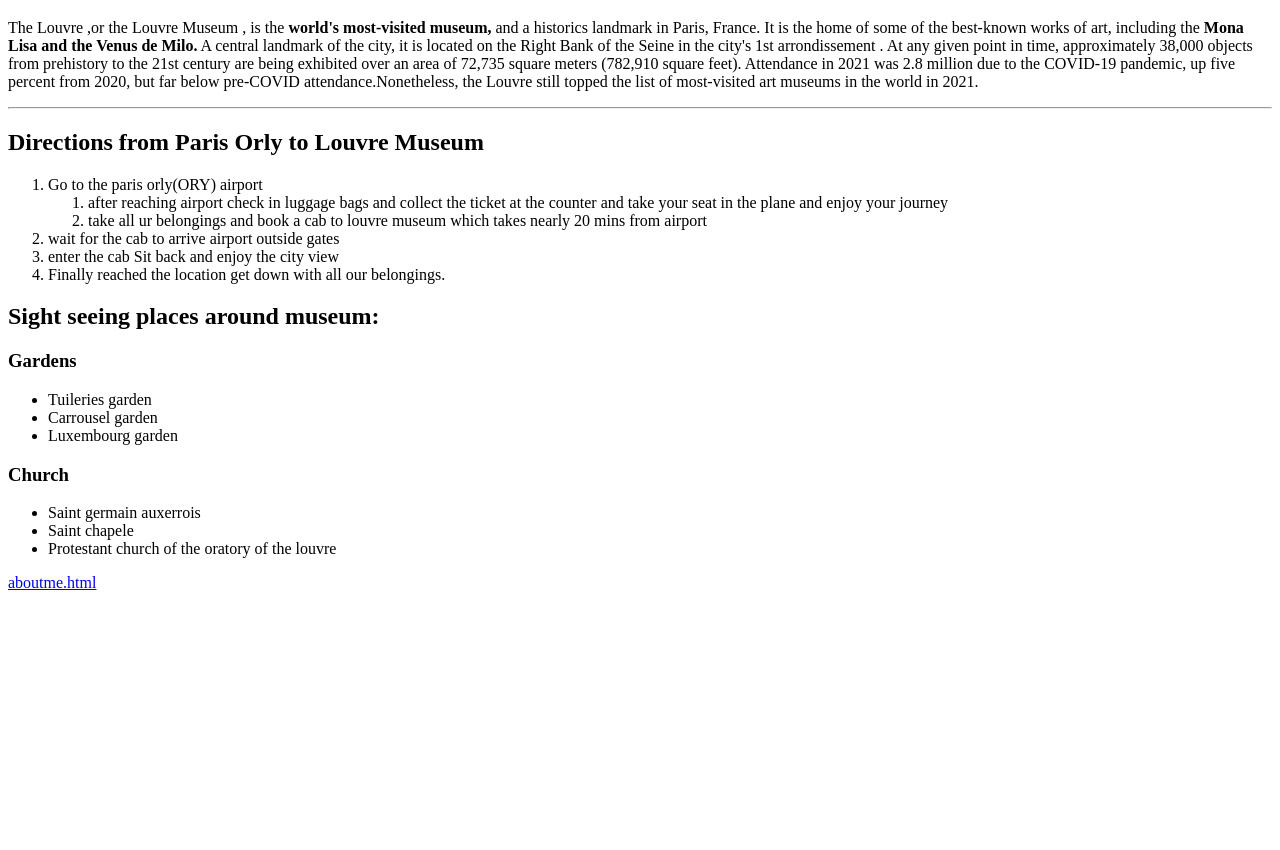
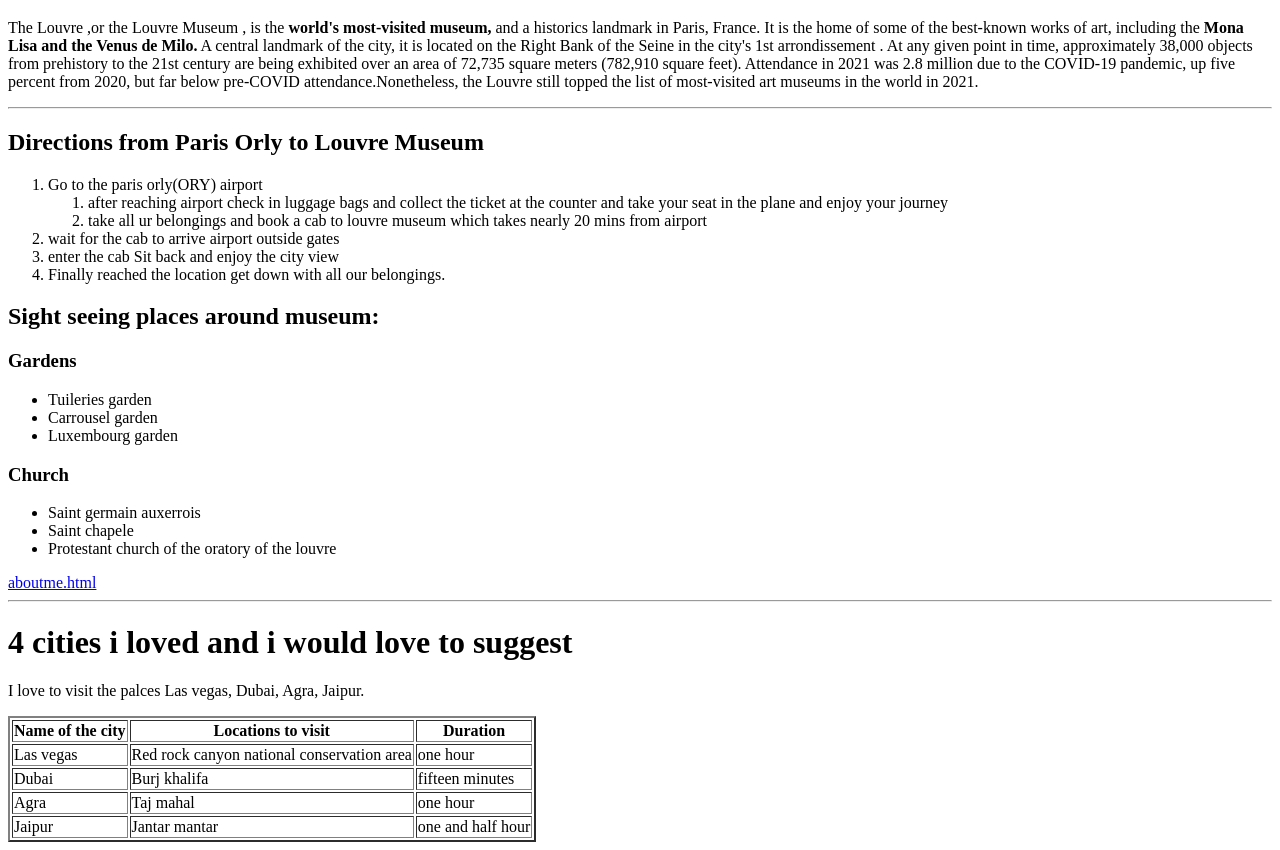
Before and after one commit to 44-563-Web-Apps-F22/44563-webapps-assignment-3-Pravali7777, a plain HTML site: page index.html in a window 1280 px wide. Shown: the part 87-937 px from the top of the page. Before the commit the page ends 800 px from the top, so only its background shows below. Drawn offline with Linux system fonts and the light colour scheme.

Commit message:
Updated Table

```diff
--- a/index.html
+++ b/index.html
@@ -41,5 +41,42 @@
                 <li>Protestant church of the oratory of the louvre</li>
                 </ul>
                 <a href="./aboutme.html">aboutme.html</a>
+                <hr>
+<h1>4 cities i  loved and i would love to suggest</h1>
+<p>
+    I love to visit the palces Las vegas, Dubai, Agra, Jaipur.
+
+    </p>
+
+    <table>
+    <table border='2'>
+        <tr>
+            <th>  Name of the city</th>
+            <th> Locations to visit</th>
+            <th> Duration</th>
+        </tr>
+        <tr>
+            <td> Las vegas</td>
+            <td> Red rock canyon national conservation area    </th>
+            <td> one hour</td>
+
+        </tr>
+        <tr>
+            <td> Dubai</td>
+            <td> Burj khalifa</td>
+            <td> fifteen minutes</td>
+        </tr>
+        <tr>
+            <td> Agra</td>
+            <td> Taj mahal</td>
+            <td> one hour</td>
+        </tr>
+        <tr>
+            <td> Jaipur</td>
+            <td> Jantar mantar</td>
+            <td> one and half hour</td>
+        </tr>
+    </table>
+
     </body>
 </html>
```
